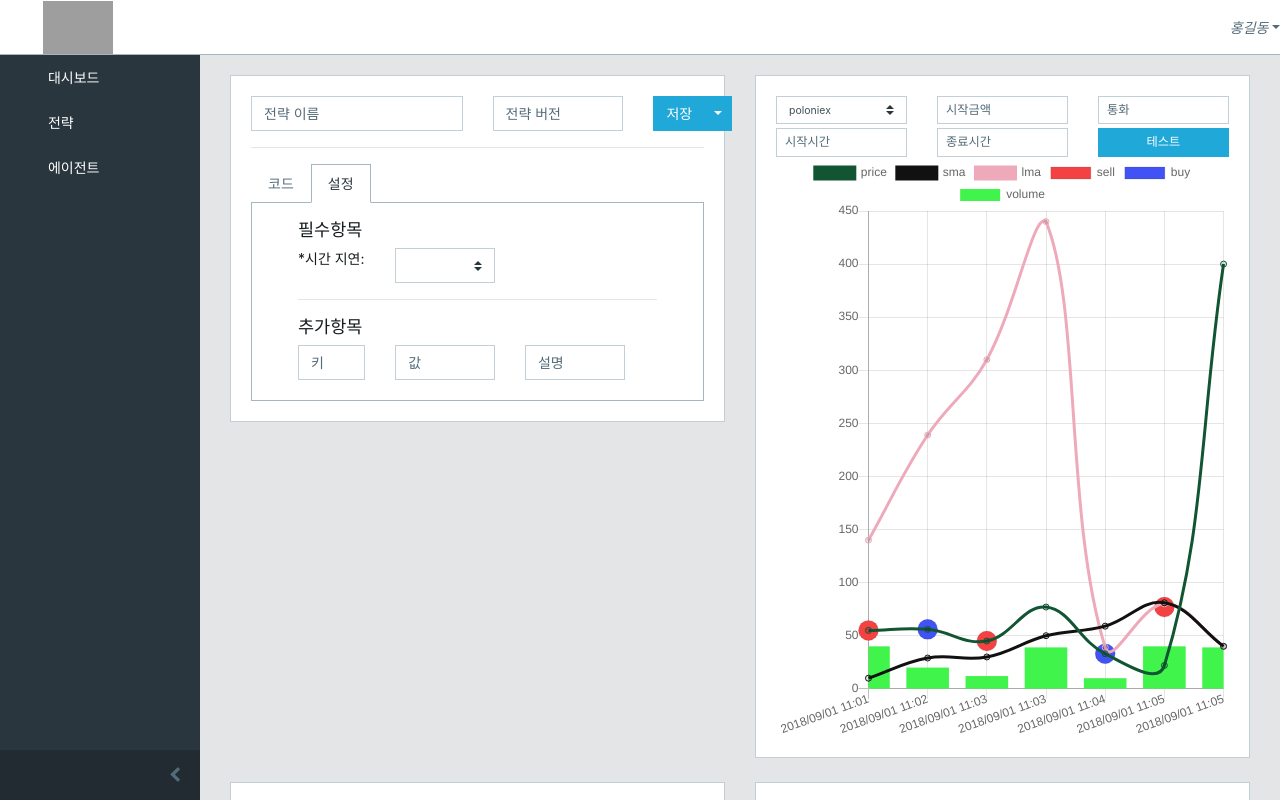
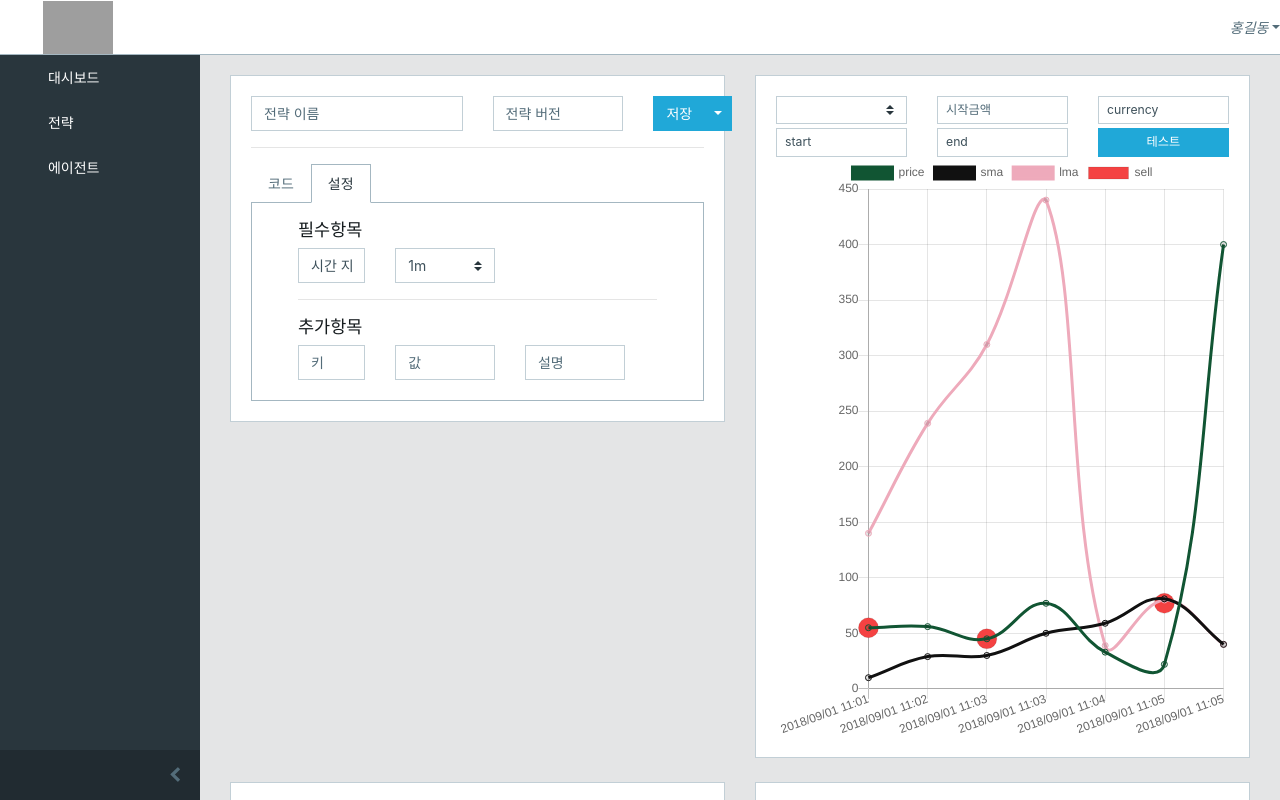
Before and after one commit to songaal/systom-web, a Vue app: page /strategy in a window 1280 px wide. Both pictures are taken after a click on the tab "설정". Shown: the top 800 px of the page. Built offline with nearby package versions, Linux system fonts and the light colour scheme; grey boxes are pictures that could not be loaded; what vue-codemirror would draw is missing.

Commit message:
UI 완료

```diff
--- a/src/components/BackTest/backTestForm.vue
+++ b/src/components/BackTest/backTestForm.vue
@@ -9,13 +9,15 @@
         />
       </b-col>
       <b-col sm="4">
-        <b-input class="mb-2 mr-sm-2 mb-sm-0"
+        <b-input v-model="startMoney"
+                 class="mb-2 mr-sm-2 mb-sm-0"
                  placeholder="시작금액"
                  size="sm"
         />
       </b-col>
       <b-col sm="4">
-        <b-input class="mb-2 mr-sm-2 mb-sm-0"
+        <b-input v-model="currency"
+                 class="mb-2 mr-sm-2 mb-sm-0"
                  placeholder="통화"
                  size="sm"
         />
@@ -23,13 +25,15 @@
     </b-row>
     <b-row class="mt-1">
       <b-col sm="4">
-        <b-input class="mb-2 mr-sm-2 mb-sm-0"
+        <b-input v-model="start"
+                 class="mb-2 mr-sm-2 mb-sm-0"
                  placeholder="시작시간"
                  size="sm"
         />
       </b-col>
       <b-col sm="4">
-        <b-input class="mb-2 mr-sm-2 mb-sm-0"
+        <b-input v-model="end"
+                 class="mb-2 mr-sm-2 mb-sm-0"
                  placeholder="종료시간"
                  size="sm"
         />
@@ -46,34 +50,35 @@
     </b-row>
     <b-row>
       <b-col>
-        <!-- <lineChart :data="chartData"
-                   :height="510"
-        /> -->
-        <CoinChart :height="580"></CoinChart>
+        <CoinChart :height="chartHeight"
+                   :chartData="chartData"
+        />
       </b-col>
     </b-row>
   </b-card>
 </template>
 
 <script>
-// import lineChart from '../CoinCharts/LineChart'
 import CoinChart from '../CoinCharts/CoinChart.js'
 
 export default {
   name: 'BackTest',
-  props: ['chartData', 'chartOption'],
+  props: [
+    'chartData',
+    'chartOption',
+    'exchangeOptions',
+    'startMoney',
+    'currency',
+    'start',
+    'end'
+  ],
   data () {
     return {
-      exchangeSelected: 'poloniex',
-      exchangeOptions: ['poloniex', 'bittrex', 'bitfinex']
+      chartHeight: 580
     }
-  },
-  methods: {
-
   },
   components: {
     CoinChart
-    // lineChart
   }
 }
 </script>
--- a/src/components/CoinCharts/CoinChart.js
+++ b/src/components/CoinCharts/CoinChart.js
@@ -30,61 +30,19 @@ const LineWithLine = generateChart('line-with-chart', 'LineWithLine')
 
 export default {
   extends: LineWithLine,
-  props: ['height'],
+  props: ['height', 'chartData'],
+  data () {
+    return {
+      chartOption: {
+        responsive: true,
+        maintainAspectRatio: false,
+        tooltips: {
+          intersect: true
+        }
+      }
+    }
+  },
   mounted () {
-    this.renderChart({
-      labels: ['2018/09/01 11:01', '2018/09/01 11:02', '2018/09/01 11:03', '2018/09/01 11:03', '2018/09/01 11:04', '2018/09/01 11:05', '2018/09/01 11:05'],
-      datasets: [
-        {
-          label: 'price',
-          borderColor: '#115533',
-          fill: false,
-          data: [55, 56, 45, 77, 33, 22, 400]
-        },
-        {
-          label: 'sma',
-          borderColor: '#111111',
-          fill: false,
-          data: [10, 29, 30, 50, 59, 81, 40]
-        },
-        {
-          label: 'lma',
-          borderColor: '#eeaabb',
-          fill: false,
-          data: [140, 239, 310, 440, 39, 80, 40]
-        },
-        {
-          label: 'sell',
-          backgroundColor: '#f44242',
-          type: 'bubble',
-          data: [
-            {x: '2018/09/01 11:01', y: 55, r: 10},
-            {x: '2018/09/01 11:03', y: 45, r: 10},
-            {x: '2018/09/01 11:05', y: 77, r: 10}
-          ]
-        },
-        {
-          label: 'buy',
-          backgroundColor: '#4153f4',
-          type: 'bubble',
-          data: [
-            {x: '2018/09/01 11:02', y: 56, r: 10},
-            {x: '2018/09/01 11:04', y: 33, r: 10}
-          ]
-        },
-        {
-          label: 'volume',
-          backgroundColor: '#41f44c',
-          type: 'bar',
-          data: [40, 20, 12, 39, 10, 40, 39, 80, 40, 20, 12, 11]
-        }
-      ]
-    }, {
-      responsive: true,
-      maintainAspectRatio: false,
-      tooltips: {
-        intersect: false
-      }
-    })
+    this.renderChart(this.chartData, this.chartOption)
   }
 }
--- a/src/components/Editor/PythonEditor.vue
+++ b/src/components/Editor/PythonEditor.vue
@@ -2,19 +2,21 @@
   <b-card>
     <b-row>
       <b-col md="6">
-        <b-form-input id="strategyName"
-                      type="text"
+        <b-form-input v-model="strategyName"
                       placeholder="전략 이름"
         />
       </b-col>
       <b-col md="4">
-        <b-form-input id="strategyVersion"
-                      type="text"
+        <b-form-input v-model="strategyVersion"
                       placeholder="전략 버전"
         />
       </b-col>
       <b-col md="2">
-        <b-dropdown right split variant="primary" text="저장">
+        <b-dropdown right
+                    split
+                    variant="primary"
+                    text="저장"
+        >
           <b-dropdown-item>삭제</b-dropdown-item>
         </b-dropdown>
       </b-col>
@@ -28,7 +30,9 @@
           />
         </b-tab>
         <b-tab title="설정">
-          <inlineForm :requiredFields="requiredFields" />
+          <inlineForm v-model="fields"
+                      :requiredFields="requiredFields"
+          />
         </b-tab>
       </b-tabs>
     </div>
@@ -44,7 +48,7 @@ import inlineForm from '../Form/Inline'
 Vue.use(VueCodemirror)
 
 export default {
-  props: ['code'],
+  props: ['code', 'strategyName', 'fields', 'requiredFields'],
   data () {
     return {
       cmOption: {
@@ -58,8 +62,7 @@ export default {
         lineNumbers: true,
         indentUnit: 4,
         undoDepth: 200
-      },
-      requiredFields: [{label: '시간 지연', desc: '* 필수항목 (전략 호출 지연 시간)'}]
+      }
     }
   },
   components: {
--- a/src/components/Form/Inline.vue
+++ b/src/components/Form/Inline.vue
@@ -6,12 +6,15 @@
            :key="requiredField.id"
     >
       <b-col xs="3" sm="3">
-        <label>*{{ requiredField.label }}:</label>
+        <b-form-input :value="requiredField.label"
+                      class="bg-white"
+                      disabled/>
       </b-col>
 
       <b-col xs="4" sm="4">
-        <b-select
-        ></b-select>
+        <b-select :options="requiredField.value"
+                  v-model="selectedTimeInterval"
+        />
       </b-col>
 
     </b-row>
@@ -66,10 +69,12 @@ export default {
   data () {
     return {
       labelType: 'input',
-      fields: []
+      fields: [],
+      selectedTimeInterval: ''
     }
   },
   created () {
+    this.selectedTimeInterval = this.requiredFields[0].value[0]
     if (this.fields.length === 0) {
       this.fields.push({})
     }
--- a/src/components/Portfolio/form.vue
+++ b/src/components/Portfolio/form.vue
@@ -6,9 +6,7 @@
         <label for="strategyName">에이전트 이름:</label>
       </b-col>
       <b-col sm="10">
-        <b-form-input id="strategyName"
-                      size="md"
-                      type="text"
+        <b-form-input size="md"
                       v-model="agentName"
         />
       </b-col>
@@ -18,21 +16,18 @@
         <label for="strategyId">전략 아이디:</label>
       </b-col>
       <b-col sm="6">
-        <b-form-input id="strategyId"
-                      size="md"
-                      type="text"
+        <b-form-input size="md"
                       v-model="strategyId"
                       readonly
         />
       </b-col>
       <b-col sm="1">
-        <label for="strategyVersion">버전:</label>
+        <label for="selectedStrategyVersion">버전:</label>
       </b-col>
       <b-col sm="3">
-        <b-form-select id="strategyVersion"
-                       v-model="selectedStrategyVersion"
+        <b-form-select size="md"
+                       :v-model="selectedStrategyVersion"
                        :options="strategyVersionList"
-                       size="md"
         />
       </b-col>
     </b-row>
@@ -42,10 +37,9 @@
         <label for="strategyName">전략 이름:</label>
       </b-col>
       <b-col sm="10">
-        <b-form-input id="strategyName"
+        <b-form-input v-model="strategyName"
                       size="md"
                       type="text"
-                      v-model="strategyName"
                       readonly
         />
       </b-col>
@@ -58,8 +52,7 @@
         <label for="exchange">거래소:</label>
       </b-col>
       <b-col sm="10">
-        <b-form-select id="exchange"
-                       v-model="selectedExchange"
+        <b-form-select v-model="selectedExchange"
                        :options="exchangeList"
                        size="md"
         />
@@ -71,10 +64,9 @@
         <label for="baseCurrency">통화:</label>
       </b-col>
       <b-col sm="10">
-        <b-form-input id="baseCurrency"
+        <b-form-input v-model="currency"
                       size="md"
                       type="text"
-                      v-model="currency"
         />
       </b-col>
     </b-row>
@@ -84,10 +76,9 @@
         <label for="baseCurrency">기본 잔액:</label>
       </b-col>
       <b-col sm="10">
-        <b-form-input id="baseCurrency"
+        <b-form-input v-model="startMoney"
                       size="md"
                       type="text"
-                      v-model="balance"
         />
       </b-col>
     </b-row>
@@ -136,6 +127,11 @@
 
 <script>
 export default {
+  props: [
+    'agentName',
+    'strategyId',
+    'selectedStrategyVersion',
+    'strategyVersionList', 'strategyName', 'selectedExchange', 'exchangeList', 'currency', 'startMoney', 'key'],
   data () {
     return {
       agentName: '',
--- a/src/router/index.js
+++ b/src/router/index.js
@@ -20,7 +20,7 @@ export default new Router({
   routes: [
     {
       path: '/',
-      redirect: '/dashboard',
+      redirect: '/Dashboard',
       name: 'Home',
       component: Full,
       children: [
@@ -40,12 +40,12 @@ export default new Router({
           component: StrategyList
         },
         {
-          path: 'Agent',
+          path: 'agent',
           name: 'Agent',
           component: Agent
         },
         {
-          path: 'AgentList',
+          path: 'agentList',
           name: 'AgentList',
           component: AgentList
         }
--- a/src/views/Strategy.vue
+++ b/src/views/Strategy.vue
@@ -3,11 +3,20 @@
     <div class="animated fadeIn">
       <b-row>
         <b-col lg="6">
-          <pythonEditor :code="code"/>
+          <pythonEditor :code="code"
+                        :requiredFields="requiredFields"
+          />
         </b-col>
 
         <b-col lg="6">
-          <BackTestForm :chartData="chartData" />
+          <BackTestForm :chartData="chartData"
+                        :chartOption="chartOption"
+                        :exchangeOptions="exchangeOptions"
+                        :startMoney="startMoney"
+                        :currency="currency"
+                        :start="start"
+                        :end="end"
+          />
         </b-col>
       </b-row>
 
@@ -37,12 +46,12 @@ export default {
   data () {
     return {
       code: '',
-      chartData: [
-        {
-          label: 'Data One',
-          data: [1, 2]
-        }
-      ],
+      chartOption: 'poloniex',
+      exchangeOptions: ['poloniex', 'bittrex', 'bitfinex'],
+      startMoney: '',
+      currency: 'currency',
+      start: 'start',
+      end: 'end',
       lastTopHistory: [
         {'버전': '1.5.1', '거래소': 'poloniex', '심볼': 'ETH/BTC', '수익': '+12%', '시작': '2018/03/01', '종료': '2018/03/30'},
         {'버전': '0.1.1', '거래소': 'poloniex', '심볼': 'ETH/USDT', '수익': '-12%', '시작': '2018/02/01', '종료': '2018/02/30'},
@@ -53,6 +62,42 @@ export default {
         { '주문': '매수', '시간': '2018/01/01 03:25:00', '주문타입': 'Market', '거래 가격': '0.05905971', '수익': '-', '심볼': 'ETH/BTC' },
         { '주문': '매도', '시간': '2018/01/01 03:25:00', '주문타입': 'Market', '거래 가격': '0.05905971', '수익': '+1%', '심볼': 'ETH/BTC' },
         { '주문': '매수', '시간': '2018/01/01 03:25:00', '주문타입': 'Market', '거래 가격': '0.05905971', '수익': '-', '심볼': 'ETH/BTC' }
+      ],
+      chartData: {
+        labels: ['2018/09/01 11:01', '2018/09/01 11:02', '2018/09/01 11:03', '2018/09/01 11:03', '2018/09/01 11:04', '2018/09/01 11:05', '2018/09/01 11:05'],
+        datasets: [
+          {
+            label: 'price',
+            borderColor: '#115533',
+            fill: false,
+            data: [55, 56, 45, 77, 33, 22, 400]
+          },
+          {
+            label: 'sma',
+            borderColor: '#111111',
+            fill: false,
+            data: [10, 29, 30, 50, 59, 81, 40]
+          },
+          {
+            label: 'lma',
+            borderColor: '#eeaabb',
+            fill: false,
+            data: [140, 239, 310, 440, 39, 80, 40]
+          },
+          {
+            label: 'sell',
+            backgroundColor: '#f44242',
+            type: 'bubble',
+            data: [
+              {x: '2018/09/01 11:01', y: 55, r: 10},
+              {x: '2018/09/01 11:03', y: 45, r: 10},
+              {x: '2018/09/01 11:05', y: 77, r: 10}
+            ]
+          }
+        ]
+      },
+      requiredFields: [
+        {label: '시간 지연', desc: '* 필수항목 (전략 호출 지연 시간)', value: ['1m', '5m', '15m', '1h', '1h', '4h', '1d']}
       ]
     }
   },
```
